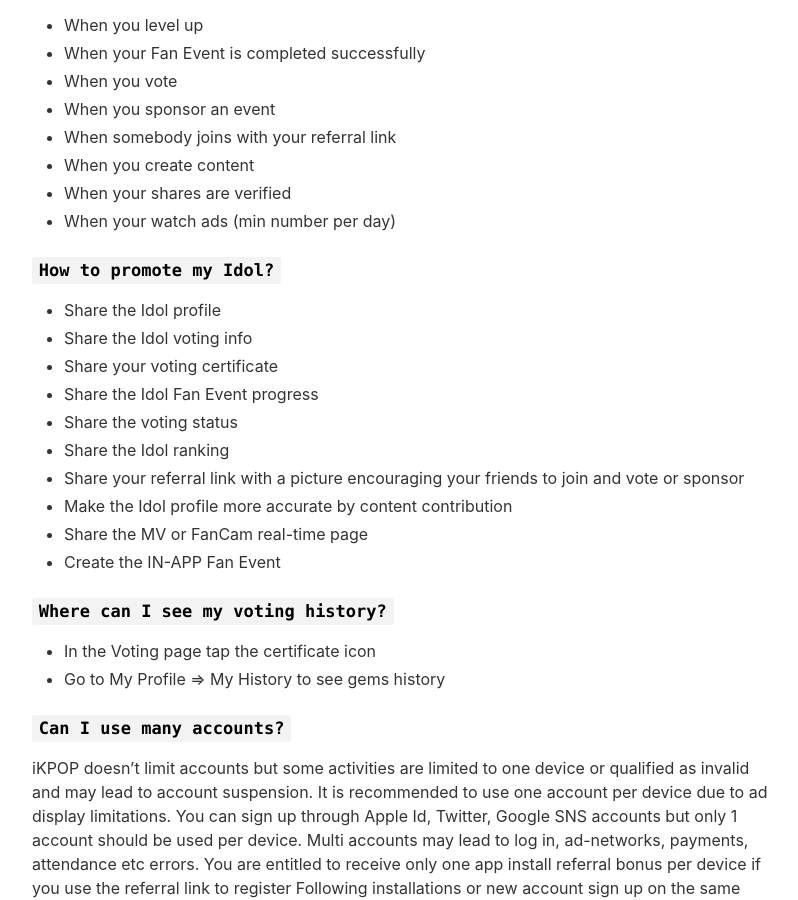
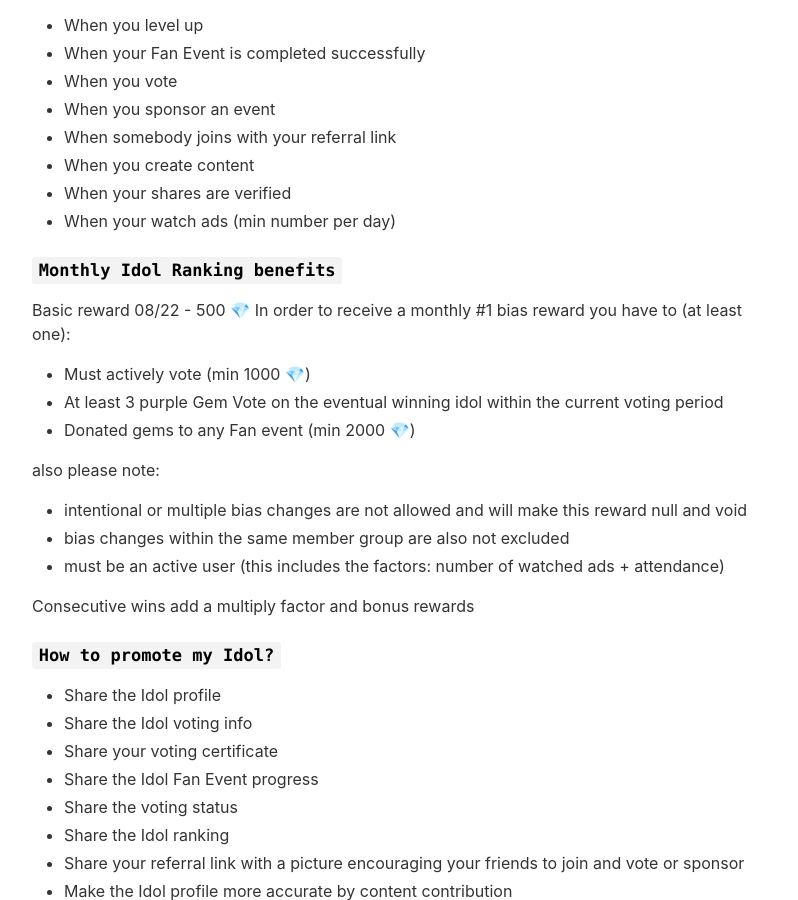
Before and after one commit to kapp7/app, a Jekyll site: the page built from _pages/qa.md, in a window 1280 px wide and 900 px high, scrolled down 4958 px. Shown: the whole window, without its empty margins (233-1031 px from the left). Built offline with Jekyll 4.4.1, drawn with Linux system fonts in a browser that asks for light colours; nearby versions of some CDN libraries.

Commit message:
Update qa.md

```diff
--- a/_pages/qa.md
+++ b/_pages/qa.md
@@ -159,6 +159,21 @@
 - When your shares are verified
 - When your watch ads (min number per day)
 
+### `Monthly Idol Ranking benefits`
+Basic reward 08/22 - 500 💎
+In order to receive a monthly #1 bias reward you have to (at least one):
+- Must actively vote (min 1000 💎)
+- At least 3 purple Gem Vote on the eventual winning idol within the current voting period
+- Donated gems to any Fan event (min 2000 💎)
+
+also please note:
+- intentional or multiple bias changes are not allowed and will make this reward null and void
+- bias changes within the same member group are also not excluded
+- must be an active user (this includes the factors: number of watched ads + attendance)
+
+Consecutive wins add a multiply factor and bonus rewards
+
+
 
 ### `How to promote my Idol?`
 - Share the Idol profile
```
